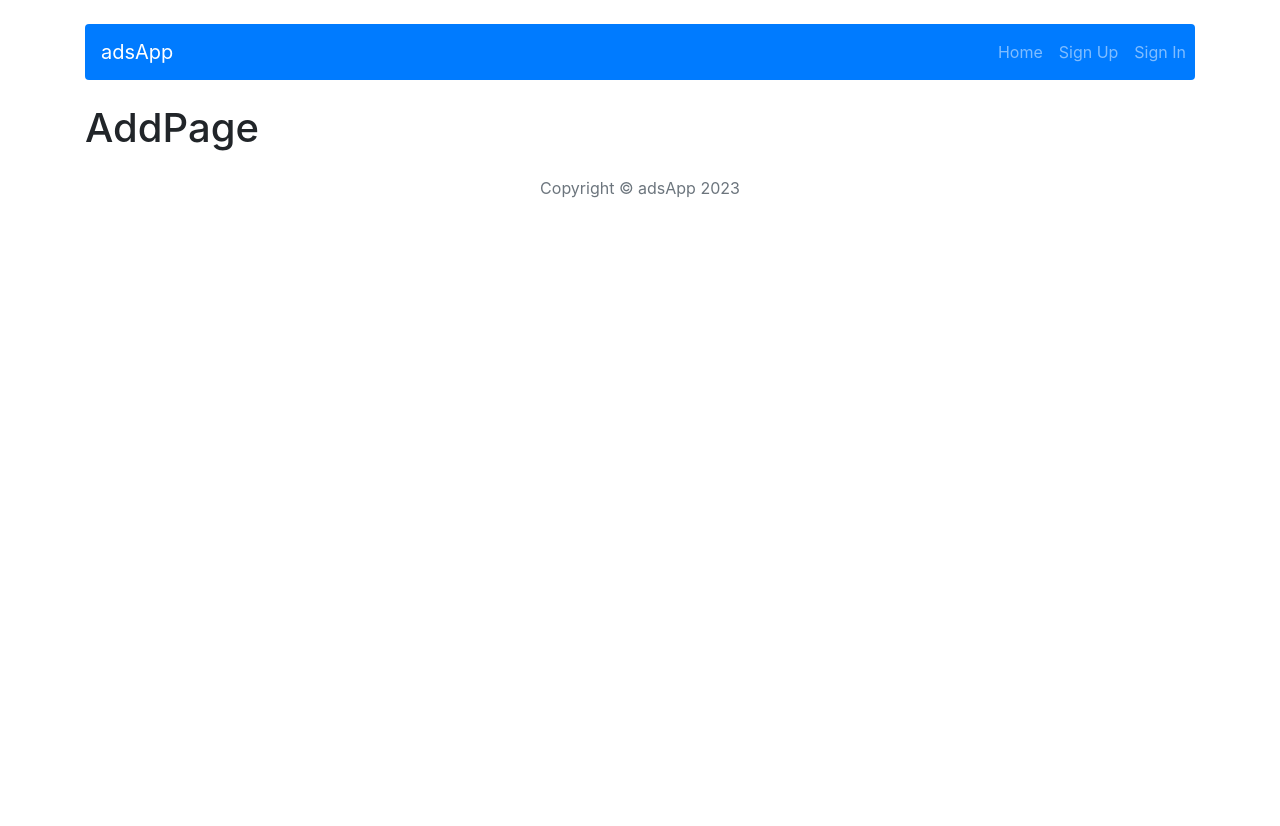
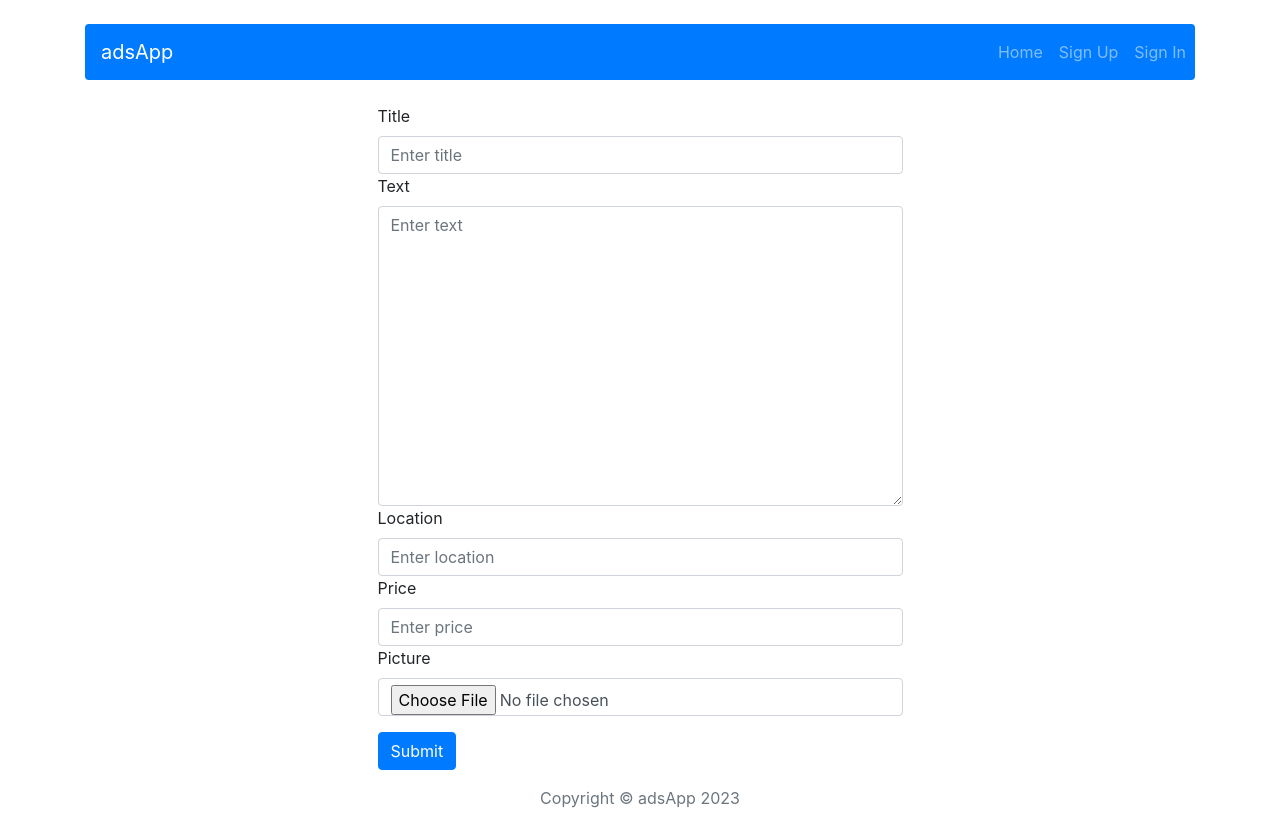
Before and after one commit to wrotewrong/kodilla-adsApp, a React (Create React App) app in the folder client/: page /ad/add in a window 1280 px wide. Before the commit the page ends 800 px from the top, so only its background shows below. Built offline with nearby package versions, Linux system fonts and the light colour scheme.

Commit message:
Add SinglePage, SearchPage, AdForm components

```diff
--- /dev/null
+++ b/client/src/components/features/AdForm/AdForm.js
@@ -0,0 +1,74 @@
+import Form from 'react-bootstrap/Form';
+import Button from 'react-bootstrap/Button';
+import { useState } from 'react';
+
+const AddForm = (props) => {
+  const [title, setTitle] = useState(props.title);
+  const [text, setText] = useState(props.text);
+  const [location, setLocation] = useState(props.location);
+  const [price, setPrice] = useState(props.price);
+  const [img, setImg] = useState(props.img);
+
+  const handleSubmit = (e) => {
+    e.preventDefault();
+  };
+
+  return (
+    <Form onSubmit={handleSubmit} className='col-12 col-sm-6  mx-auto'>
+      <Form.Group controlId='formAdd'>
+        <Form.Label>Title</Form.Label>
+        <Form.Control
+          type='text'
+          value={title}
+          onChange={(e) => setTitle(e.target.value)}
+          placeholder='Enter title'
+        ></Form.Control>
+      </Form.Group>
+
+      <Form.Group controlId='formAdd'>
+        <Form.Label>Text</Form.Label>
+        <Form.Control
+          as='textarea'
+          value={text}
+          onChange={(e) => setText(e.target.value)}
+          placeholder='Enter text'
+          style={{ height: '300px' }}
+        ></Form.Control>
+      </Form.Group>
+
+      <Form.Group controlId='formAdd'>
+        <Form.Label>Location</Form.Label>
+        <Form.Control
+          type='text'
+          value={location}
+          onChange={(e) => setLocation(e.target.value)}
+          placeholder='Enter location'
+        ></Form.Control>
+      </Form.Group>
+
+      <Form.Group controlId='formAdd'>
+        <Form.Label>Price</Form.Label>
+        <Form.Control
+          type='number'
+          value={price}
+          onChange={(e) => setPrice(e.target.value)}
+          placeholder='Enter price'
+        ></Form.Control>
+      </Form.Group>
+
+      <Form.Group controlId='formAdd'>
+        <Form.Label>Picture</Form.Label>
+        <Form.Control
+          type='file'
+          onChange={(e) => setImg(e.target.files[0])}
+        ></Form.Control>
+      </Form.Group>
+
+      <Button type='submit' className='mt-3'>
+        Submit
+      </Button>
+    </Form>
+  );
+};
+
+export default AddForm;
--- a/client/src/components/features/AdSummary/AdSummary.js
+++ b/client/src/components/features/AdSummary/AdSummary.js
@@ -15,8 +15,8 @@ const AdSummary = ({ _id, title, img, price, location }) => {
         <div className='card-body'>
           <h5 className='card-title text-center'>{title}</h5>
           <div className='row justify-content-around'>
-            <p className='card-text'>{location}</p>
-            <p className='card-text'>{price}</p>
+            <p className='card-text'> {location}</p>
+            <p className='card-text'>Price: {price}</p>
           </div>
         </div>
         <Link to={`/ad/${_id}`}>
--- a/client/src/components/features/SearchForm/SearchForm.js
+++ b/client/src/components/features/SearchForm/SearchForm.js
@@ -1,11 +1,21 @@
 import { useState } from 'react';
-import { Link } from 'react-router-dom';
+import { useNavigate } from 'react-router-dom';
 
 const SearchForm = () => {
   const [search, setSearch] = useState('');
+  const navigate = useNavigate();
+
+  const handleSubmit = (e) => {
+    e.preventDefault();
+    if (search) {
+      navigate(`/ad/search/${search}`);
+    } else {
+      return;
+    }
+  };
 
   return (
-    <form className='mb-4 row justify-content-end'>
+    <form className='mb-4 row justify-content-end' onSubmit={handleSubmit}>
       <div className='row'>
         <input
           type='text'
@@ -15,11 +25,9 @@ const SearchForm = () => {
           onChange={(e) => setSearch(e.target.value)}
         />
       </div>
-      <Link to={`/ad/search/${search}`}>
-        <button type='submit' className='btn btn-primary'>
-          Search
-        </button>
-      </Link>
+      <button type='submit' className='btn btn-primary'>
+        Search
+      </button>
     </form>
   );
 };
--- a/client/src/components/layout/NavBar/NavBar.js
+++ b/client/src/components/layout/NavBar/NavBar.js
@@ -26,8 +26,13 @@ const NavBar = () => {
             </Nav.Link>
           )}
           {user && (
+            <Nav.Link as={NavLink} to='/ad/add'>
+              Add ad
+            </Nav.Link>
+          )}
+          {user && (
             <Nav.Link as={NavLink} to='/logout'>
-              Log out
+              Sign out
             </Nav.Link>
           )}
         </Nav>
--- a/client/src/components/pages/AddPage.js/AddPage.js
+++ b/client/src/components/pages/AddPage.js/AddPage.js
@@ -1,5 +1,7 @@
+import AdForm from '../../features/AdForm/AdForm';
+
 const AddPage = () => {
-  return <h1>AddPage</h1>;
+  return <AdForm></AdForm>;
 };
 
 export default AddPage;
--- a/client/src/components/pages/EditPage/EditPage.js
+++ b/client/src/components/pages/EditPage/EditPage.js
@@ -1,5 +1,13 @@
-const EditPage = () => {
-  return <h1>EditPage</h1>;
+import { useSelector } from 'react-redux';
+import { useParams } from 'react-router-dom';
+import { getAdById } from '../../../redux/adsRedux';
+import AdForm from '../../features/AdForm/AdForm';
+
+const AddPage = () => {
+  const { id } = useParams();
+  const ad = useSelector((state) => getAdById(state, id));
+
+  return <AdForm {...ad}></AdForm>;
 };
 
-export default EditPage;
+export default AddPage;
--- a/client/src/components/pages/SearchPage/SearchPage.js
+++ b/client/src/components/pages/SearchPage/SearchPage.js
@@ -1,5 +1,29 @@
+import AdSummary from '../../features/AdSummary/AdSummary';
+import { useParams } from 'react-router';
+import { useSelector } from 'react-redux';
+import { getAdsByPhrase } from '../../../redux/adsRedux';
+import SearchForm from '../../features/SearchForm/SearchForm';
+
 const SearchPage = () => {
-  return <h1>SearchPage</h1>;
+  const { searchPhrase } = useParams();
+  const search = useSelector((state) => getAdsByPhrase(state, searchPhrase));
+
+  if (search.length === 0) {
+    return <p>No match...</p>;
+  } else {
+    return (
+      <>
+        <div className='container'>
+          <SearchForm></SearchForm>
+          <div className='row'>
+            {search.map((ad) => {
+              return <AdSummary key={ad._id} {...ad}></AdSummary>;
+            })}
+          </div>
+        </div>
+      </>
+    );
+  }
 };
 
 export default SearchPage;
--- a/client/src/components/pages/SingleAd/SingleAdPage.js
+++ b/client/src/components/pages/SingleAd/SingleAdPage.js
@@ -1,5 +1,66 @@
+import { useParams } from 'react-router';
+import { useSelector } from 'react-redux';
+import { getAdById } from '../../../redux/adsRedux';
+import { IMGS_URL } from '../../../config';
+import Button from 'react-bootstrap/Button';
+import { Link } from 'react-router-dom';
+
 const SingleAdPage = () => {
-  return <h1>SingleAdPage</h1>;
+  const { id } = useParams();
+  const ad = useSelector((state) => getAdById(state, id));
+
+  return (
+    <>
+      <div className='mt-5 container'>
+        <div className='row mt-5'>
+          <div className='col-12 col-lg-6 mt-3'>
+            <img
+              src={`${IMGS_URL}/${ad.img}`}
+              className='img-fluid'
+              alt='product'
+              style={{ height: '100%', objectFit: 'cover' }}
+            />
+          </div>
+          <div className='col-12 col-lg-6 mt-3'>
+            <div className='row col-12 justify-content-between'>
+              <h1>{ad.title}</h1>
+              <h1>Price: {ad.price}</h1>
+            </div>
+            <p className='text-justify'>{ad.text}</p>
+            <p>Location: {ad.location}</p>
+            <p>Added: {ad.date}</p>
+            <p className='mt-4'>Seller:</p>
+            <div className='row col-12'>
+              <div style={{ height: '80px', width: '80px' }}>
+                <img
+                  src={`${IMGS_URL}/${ad.user.avatar}`}
+                  className='img-fluid rounded-circle w-100 h-100'
+                  alt='avatar'
+                  style={{ objectFit: 'cover' }}
+                />
+              </div>
+              <div className='ml-3'>
+                <p className='mb-1'>Name: {ad.user.login}</p>
+                <p>Phone: {ad.user.phone}</p>
+              </div>
+            </div>
+            <div className='col-12 mt-2 row justify-content-end'>
+              <div className='mr-2'>
+                <Link to={`../ad/edit/${id}`}>
+                  <Button variant='outline-primary'>Edit</Button>
+                </Link>
+              </div>
+              <div>
+                <Link to={`../ad/remove/${id}`}>
+                  <Button variant='outline-danger'>Delete</Button>
+                </Link>
+              </div>
+            </div>
+          </div>
+        </div>
+      </div>
+    </>
+  );
 };
 
 export default SingleAdPage;
```
Also changed, not shown: client/src/redux/adsRedux.js (+11 -4 lines), client/src/components/features/AddForm/AddForm.js (deleted), client/src/components/features/EditForm/EditForm.js (deleted).
